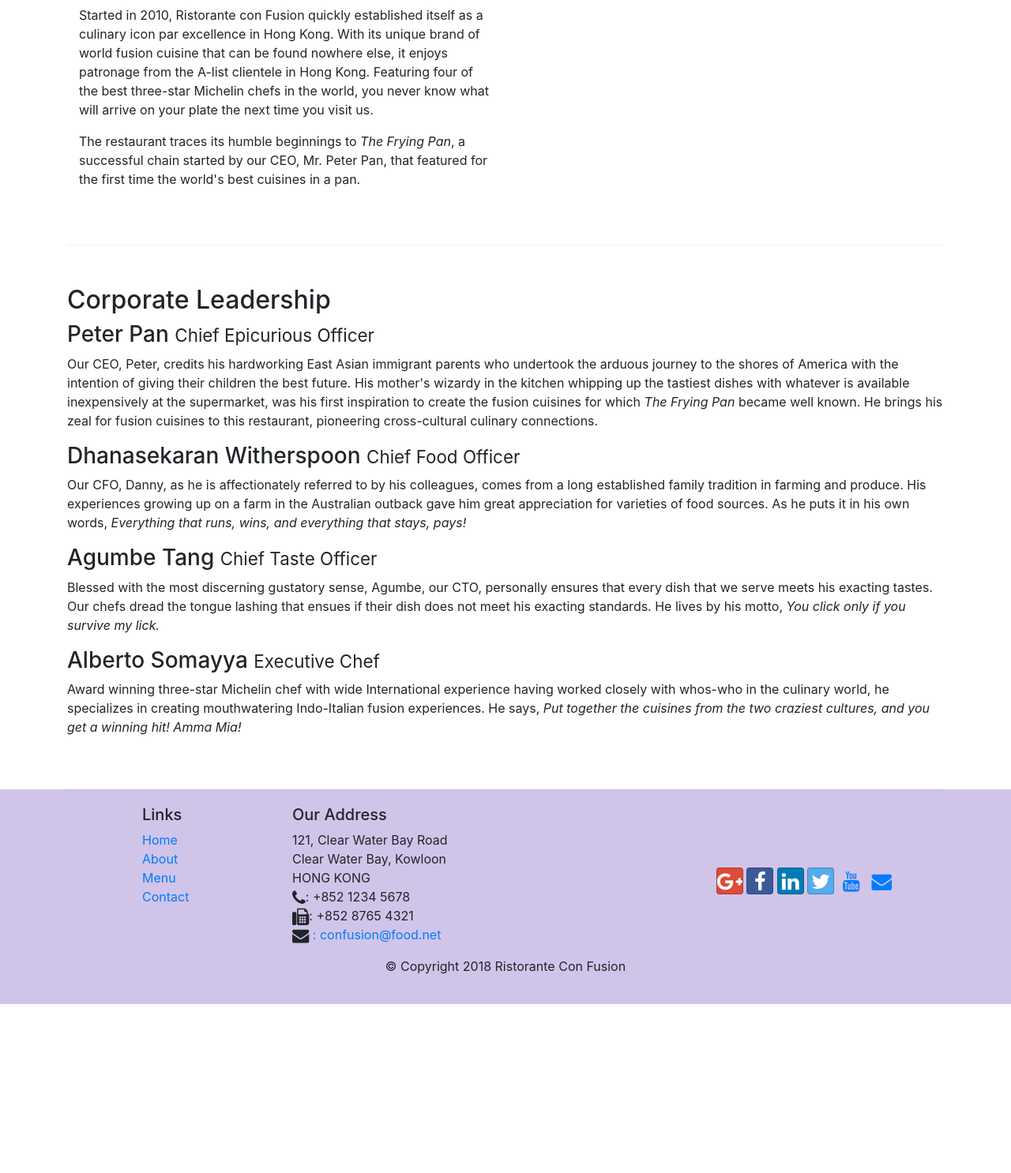
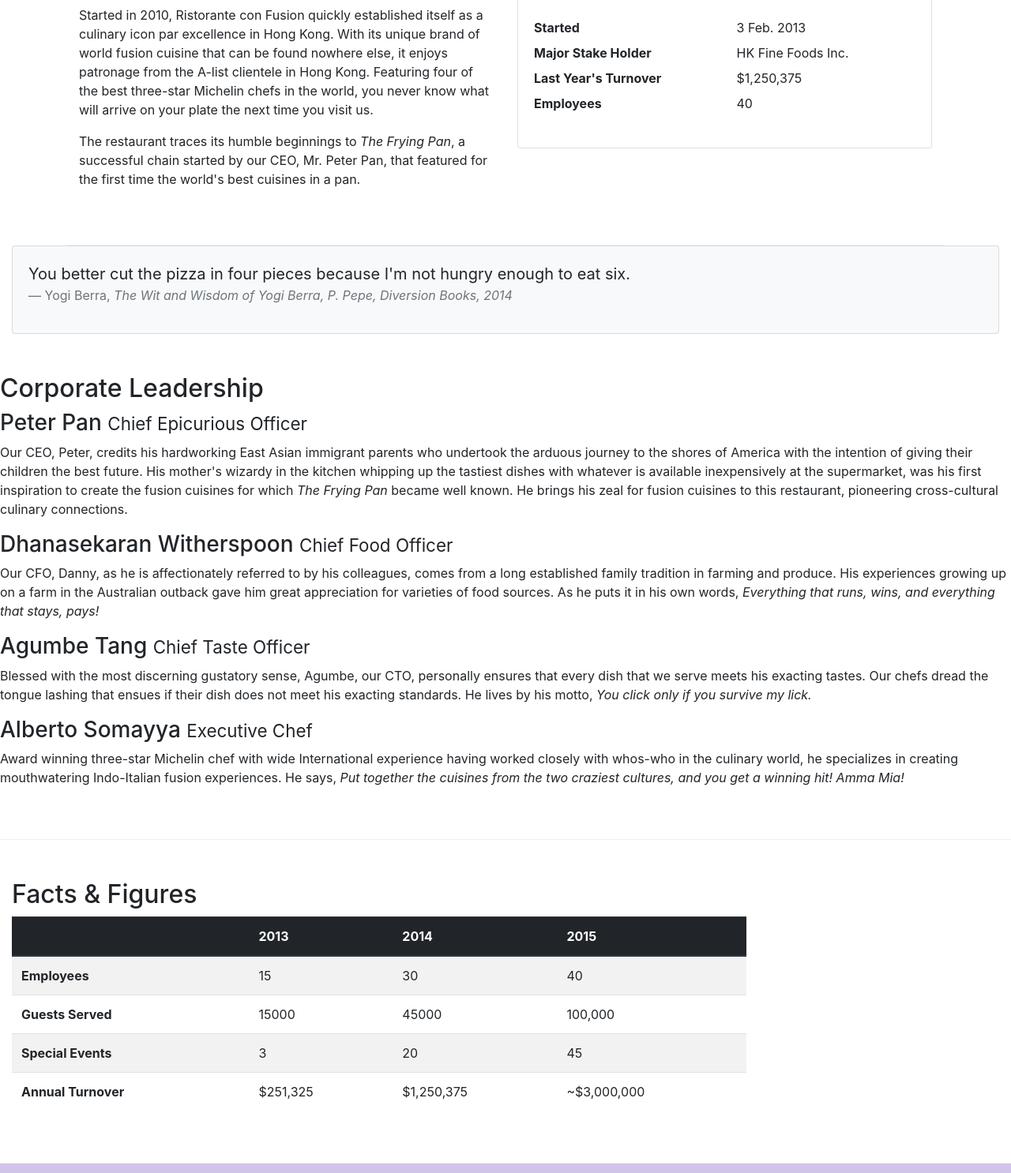
Before and after one commit to joudrew/intro-to-frontend, a website: page conFusion/aboutus.html in a window 1280 px wide. Shown: the part 554-2040 px from the top of the page at 79% size. Before the commit the page ends 1826 px from the top, so only its background shows below. Drawn offline with nearby package versions, Linux system fonts and the light colour scheme.

Commit message:
new table

```diff
--- a/conFusion/aboutus.html
+++ b/conFusion/aboutus.html
@@ -59,12 +59,45 @@
         </div>
 
         <div class="row row-content">
-            <div class="col-sm-6 col order-first">
+            <div class="col-sm-6">
                 <h2>Our History</h2>
                 <p>Started in 2010, Ristorante con Fusion quickly established itself as a culinary icon par excellence in Hong Kong. With its unique brand of world fusion cuisine that can be found nowhere else, it enjoys patronage from the A-list clientele in Hong Kong.  Featuring four of the best three-star Michelin chefs in the world, you never know what will arrive on your plate the next time you visit us.</p>
                 <p>The restaurant traces its humble beginnings to <em>The Frying Pan</em>, a successful chain started by our CEO, Mr. Peter Pan, that featured for the first time the world's best cuisines in a pan.</p>
             </div>
-            <div>
+            <div class="col-sm">
+                <div class="card">
+                    <h3 class="card-heard bg-primary text-white">Facts At a Glance</h3>
+                    <div class="card-body">
+                        <dl class="row">
+                            <dt class="col-6">Started</dt>
+                            <dd class="col-6"> 3 Feb. 2013</dd>
+                            <dt class="col-6">Major Stake Holder</dt>
+                            <dd class="col-6">HK Fine Foods Inc.</dd>
+                            <dt class="col-6">Last Year's Turnover</dt>
+                            <dd class="col-6">$1,250,375</dd>
+                            <dt class="col-6">Employees</dt>
+                            <dd class="col-6">40</dd>
+                        </dl>
+                    </div>
+                </div>
+                        </dl>
+                    </div>
+                </div>
+            </div>
+            <div class="col-12">
+                    <div class="card card-body bg-light">
+                        <blockquote class="blockquote">
+                            <p class="mb-0">
+                                You better cut the pizza in four pieces because
+                                I'm not hungry enough to eat six.
+                            </p>
+                            <footer class="blockquote-footer">Yogi Berra,
+                                    <cite title="Source Title">The Wit and Wisdom of Yogi Berra,
+                                    P. Pepe, Diversion Books, 2014</cite>
+                                </footer>
+                        </blockquote>
+                    </div>
+                </div>
             </div>
         </div>
 
@@ -83,6 +116,50 @@
             </div>
        </div>
 
+       <div class="row row-content">
+           <div class="col-12 col-sm-9">
+               <h2> Facts &amp; Figures</h2>
+               <div class="table-responsive">
+                    <table class="table table-striped">
+                        <thead class="thead-dark">
+                            <tr>
+                                <th>&nbsp;</th>
+                                <th>2013</th>
+                                <th>2014</th>
+                                <th>2015</th>
+                            </tr>
+                        </thead>
+                        <tbody>
+                            <tr>
+                                <th>Employees</th>
+                                <td>15</td>
+                                <td>30</td>
+                                <td>40</td>
+                            </tr>
+                            <tr>
+                                <th>Guests Served</th>
+                                <td>15000</td>
+                                <td>45000</td>
+                                <td>100,000</td>
+                            </tr>
+                            <tr>
+                                <th>Special Events</th>
+                                <td>3</td>
+                                <td>20</td>
+                                <td>45</td>
+                            </tr>
+                            <tr>
+                                <th>Annual Turnover</th>
+                                <td>$251,325</td>
+                                <td>$1,250,375</td>
+                                <td>~$3,000,000</td>
+                            </tr>
+                        </tbody>
+                    </table>
+                </div>
+           </div>
+           <div class="col-12 col-sm-3"></div>
+       </div>
     </div>
 
     <footer class="footer">
```
